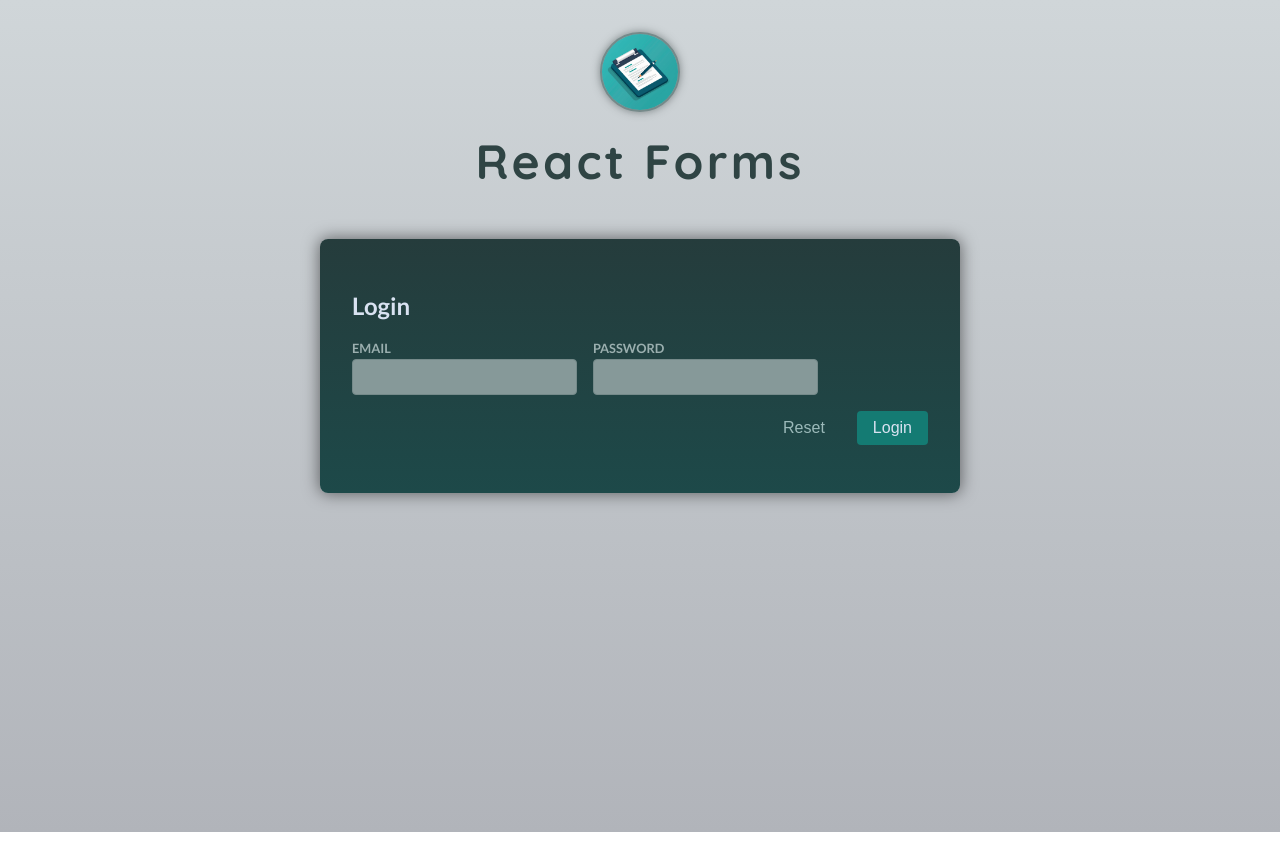
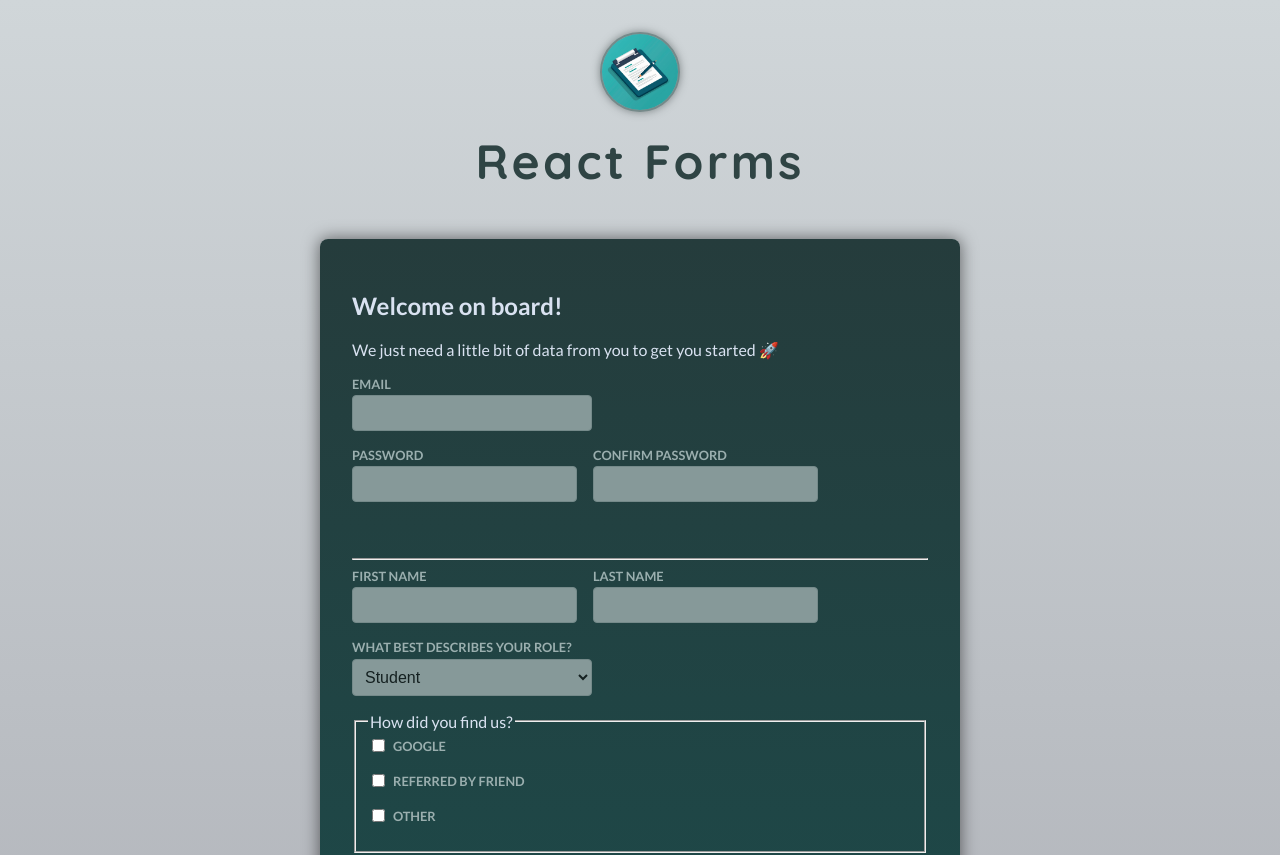
Before and after one commit to BertCatsburg/react-complete-guide-course-resources-in-typescript, a React (Vite) app in the folder section-017-forms-and-input/: page / in a window 1280 px wide. Shown: the top 855 px of the page. Before the commit the page ends 832 px from the top, so only its background shows below. Built offline with nearby package versions, Linux system fonts and the light colour scheme.

Commit message:
End of 349

```diff
--- a/section-017-forms-and-input/src/components/App/App.tsx
+++ b/section-017-forms-and-input/src/components/App/App.tsx
@@ -1,7 +1,7 @@
 import React from 'react'
 import {Header, Signup, Login, StateLogin} from '../index'
 
-const formToShow: string = 'login' // 'signup'
+const formToShow: string = 'signup' // 'signup'
 
 export const App = () =>  {
   return (
--- a/section-017-forms-and-input/src/components/Auth/Login.tsx
+++ b/section-017-forms-and-input/src/components/Auth/Login.tsx
@@ -1,13 +1,27 @@
-import React, {FormEvent, useRef} from 'react'
+import React, {FormEvent, useRef, useState} from 'react'
 
 export const Login = () => {
+
+  const [emailIsInvalid, setEmailIsInvalid ] = useState<boolean>(false)
+
   const email = useRef<HTMLInputElement>(null)
   const password = useRef<HTMLInputElement>(null)
 
   const handleSubmit = (event: FormEvent) => {
     event.preventDefault()
+
     const enteredEmail: string | undefined = email.current?.value // email can be undefined !!
     const enteredPassword: string | undefined = password.current?.value // password can be undefined !!
+
+    const emailIsValid = enteredEmail && enteredEmail.includes('@')
+
+    if (!emailIsValid) {
+      setEmailIsInvalid(true)
+      return
+    }
+
+    setEmailIsInvalid(false)
+    // HTTP Request with entered data
     console.log(`Submitted with email ${enteredEmail} and password ${enteredPassword}`)
   }
 
@@ -20,10 +34,13 @@ export const Login = () => {
           <label htmlFor="email">Email</label>
           <input
             id="email"
-            type="email"
+            type="text"
             name="email"
             ref={email}
           />
+          <div className="control-error">
+            {emailIsInvalid && <p>Please enter a valid email address.</p>}
+          </div>
         </div>
 
         <div className="control no-margin">
--- a/section-017-forms-and-input/src/components/Auth/Signup.tsx
+++ b/section-017-forms-and-input/src/components/Auth/Signup.tsx
@@ -1,6 +1,9 @@
-import React, {FormEvent} from 'react'
+import React, {FormEvent, useState} from 'react'
 
 export const Signup = () => {
+
+  const [passwordsAreNotEqual, setPasswordsAreNotEqual] = useState<boolean>(false)
+
   const handleSubmit = (event: FormEvent<HTMLFormElement>) => {
     event.preventDefault()
 
@@ -14,6 +17,12 @@ export const Signup = () => {
     const acquisitionChannel: FormDataEntryValue[] = fd.getAll('acquisition')
     const data: {[p: string]: FormDataEntryValue | FormDataEntryValue[]} = Object.fromEntries(fd.entries())
     data.acquisition = acquisitionChannel
+
+    if (data.password !== data['confirm-password']) {
+      setPasswordsAreNotEqual(true)
+      return
+    }
+
     console.log(data)
   }
 
@@ -24,13 +33,13 @@ export const Signup = () => {
 
       <div className="control">
         <label htmlFor="email">Email</label>
-        <input id="email" type="email" name="email" />
+        <input id="email" type="email" name="email" required   />
       </div>
 
       <div className="control-row">
         <div className="control">
           <label htmlFor="password">Password</label>
-          <input id="password" type="password" name="password" />
+          <input id="password" type="password" name="password" required minLength={4} />
         </div>
 
         <div className="control">
@@ -39,7 +48,11 @@ export const Signup = () => {
             id="confirm-password"
             type="password"
             name="confirm-password"
+            required
           />
+          <div className="control-error">
+            {passwordsAreNotEqual && <p>Passwords must match.</p>}
+          </div>
         </div>
       </div>
 
@@ -53,7 +66,7 @@ export const Signup = () => {
 
         <div className="control">
           <label htmlFor="last-name">Last Name</label>
-          <input type="text" id="last-name" name="last-name" />
+          <input type="text" id="last-name" name="last-name" required />
         </div>
       </div>
 
```
